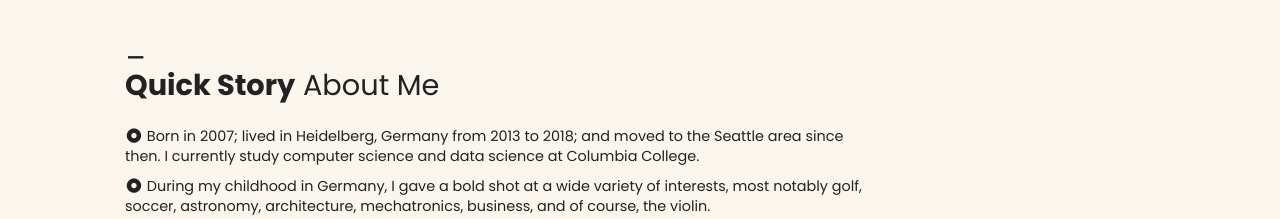
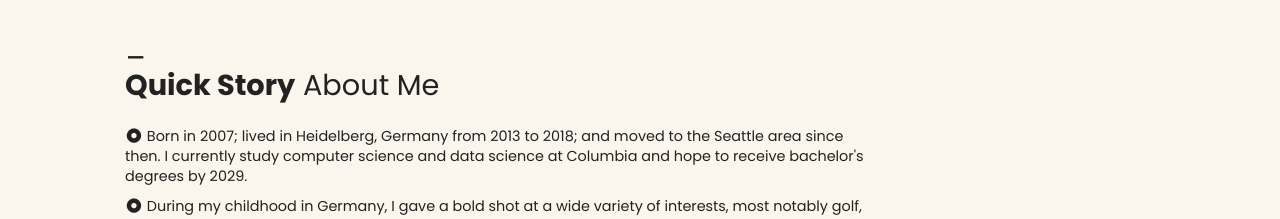
Before and after one commit to seohyun-hwang/homepage, a website built with webpack: page index.html in a window 1280 px wide. Shown: the part 612-831 px from the top of the page. Built offline with nearby package versions, Linux system fonts and the light colour scheme.

Commit message:
Version 1.1.3
- (index.html) displayed text updated

```diff
--- a/index.html
+++ b/index.html
@@ -108,7 +108,7 @@
       <ul class="text-sm">
         <li><i class="fa-solid fa-circle-dot"></i>
           Born in 2007; lived in Heidelberg, Germany from 2013 to 2018; and moved to the Seattle area since then.
-          I currently study computer science and data science at Columbia College.
+          I currently study computer science and data science at Columbia and hope to receive bachelor's degrees by 2029.
         </li>
         <li><i class="fa-solid fa-circle-dot"></i>
           During my childhood in Germany, I gave a bold shot at a wide variety of interests,
```
